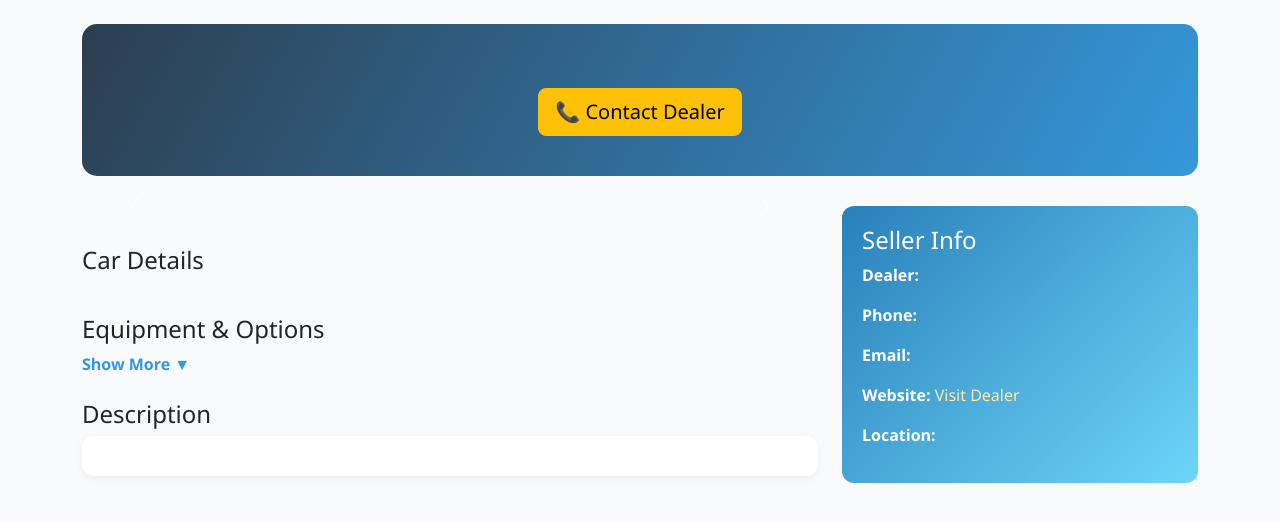
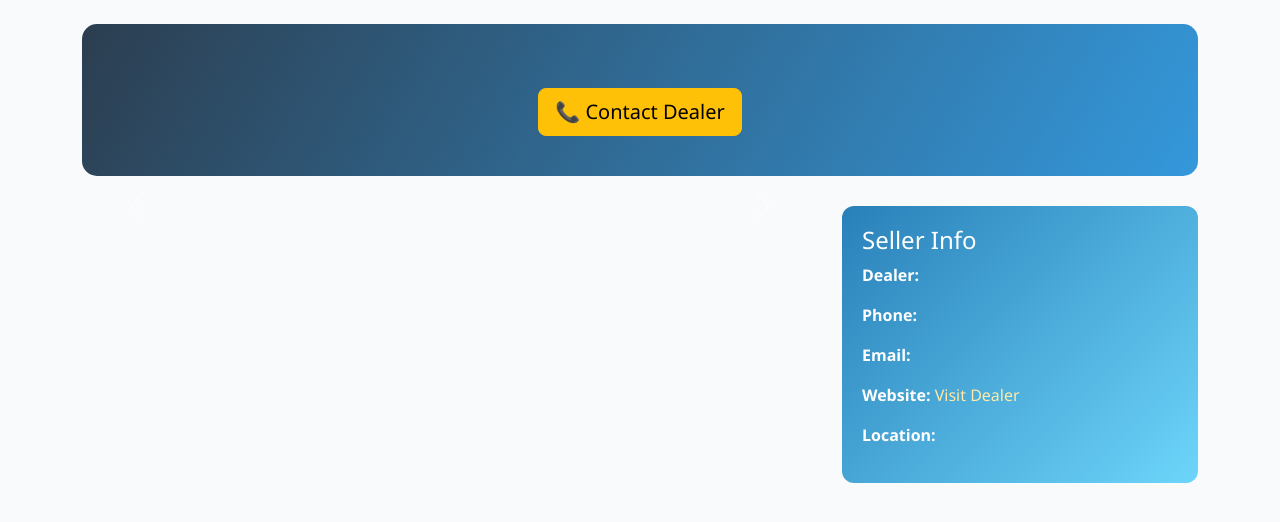
Before and after one commit to gauravs1345-zonextify/CarApp, a website: page public/details.html in a window 1280 px wide. Drawn offline with nearby package versions, Linux system fonts and the light colour scheme; no server answers.

Commit message:
Update details.html

```diff
--- a/public/details.html
+++ b/public/details.html
@@ -38,6 +38,8 @@
     .zoom-btn:hover { background:#3498db; }
     .carousel-inner { position:relative; }
   </style>
+
+
 </head>
 <body class="p-4">
 
@@ -67,23 +69,23 @@
       <div class="d-flex gap-2 thumbs" id="thumbs"></div>
 
       <!-- DETAILS -->
-      <h4 class="mb-3 mt-4">Car Details</h4>
-      <div class="details-grid" id="details"></div>
+      <!-- <h4 class="mb-3 mt-4">Car Details</h4>
+      <div class="details-grid" id="details"></div> -->
 
       <!-- OPTIONS -->
       <!-- <h4 class="mt-4">Equipment & Options</h4>
       <ul class="option-list" id="options"></ul>
       <p class="show-more" onclick="toggleOptions()">Show More ▼</p> -->
 
-    <h4 class="mt-4">Equipment & Options</h4>
+    <!-- <h4 class="mt-4">Equipment & Options</h4>
 <ul class="option-list" id="options"></ul>
-<p class="show-more">Show More ▼</p>
+<p class="show-more">Show More ▼</p> -->
 
 
 
       <!-- DESCRIPTION -->
-      <h4 class="mt-4">Description</h4>
-      <div class="description-box" id="description"></div>
+      <!-- <h4 class="mt-4">Description</h4>
+      <div class="description-box" id="description"></div> -->
     </div>
 
     <!-- RIGHT SIDE -->
@@ -97,6 +99,9 @@
         <p><b>Location:</b> <span id="location"></span></p>
       </div>
     </div>
+
+   <div id="carContainer"></div>
+
   </div>
 </div>
 
```
